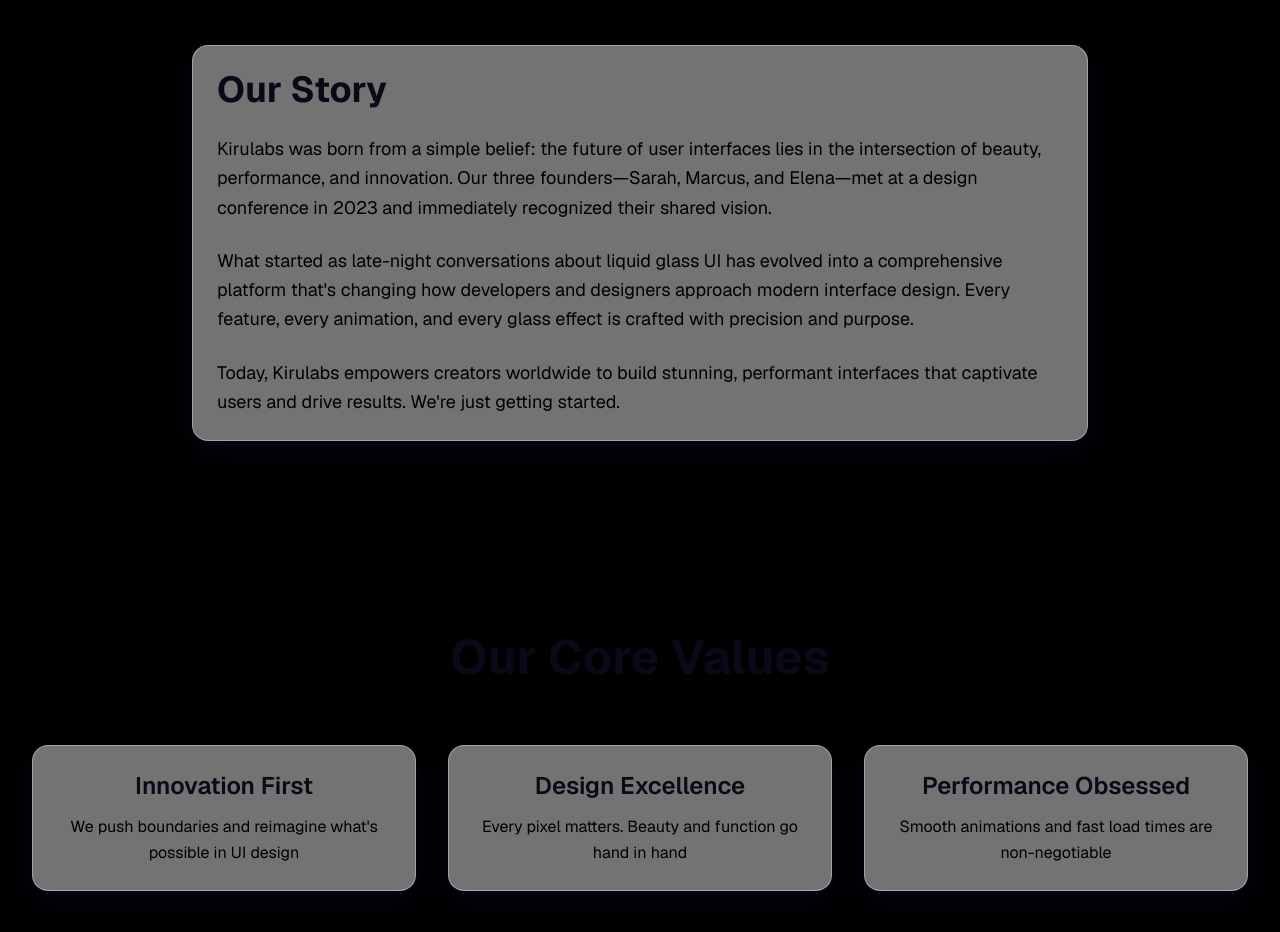
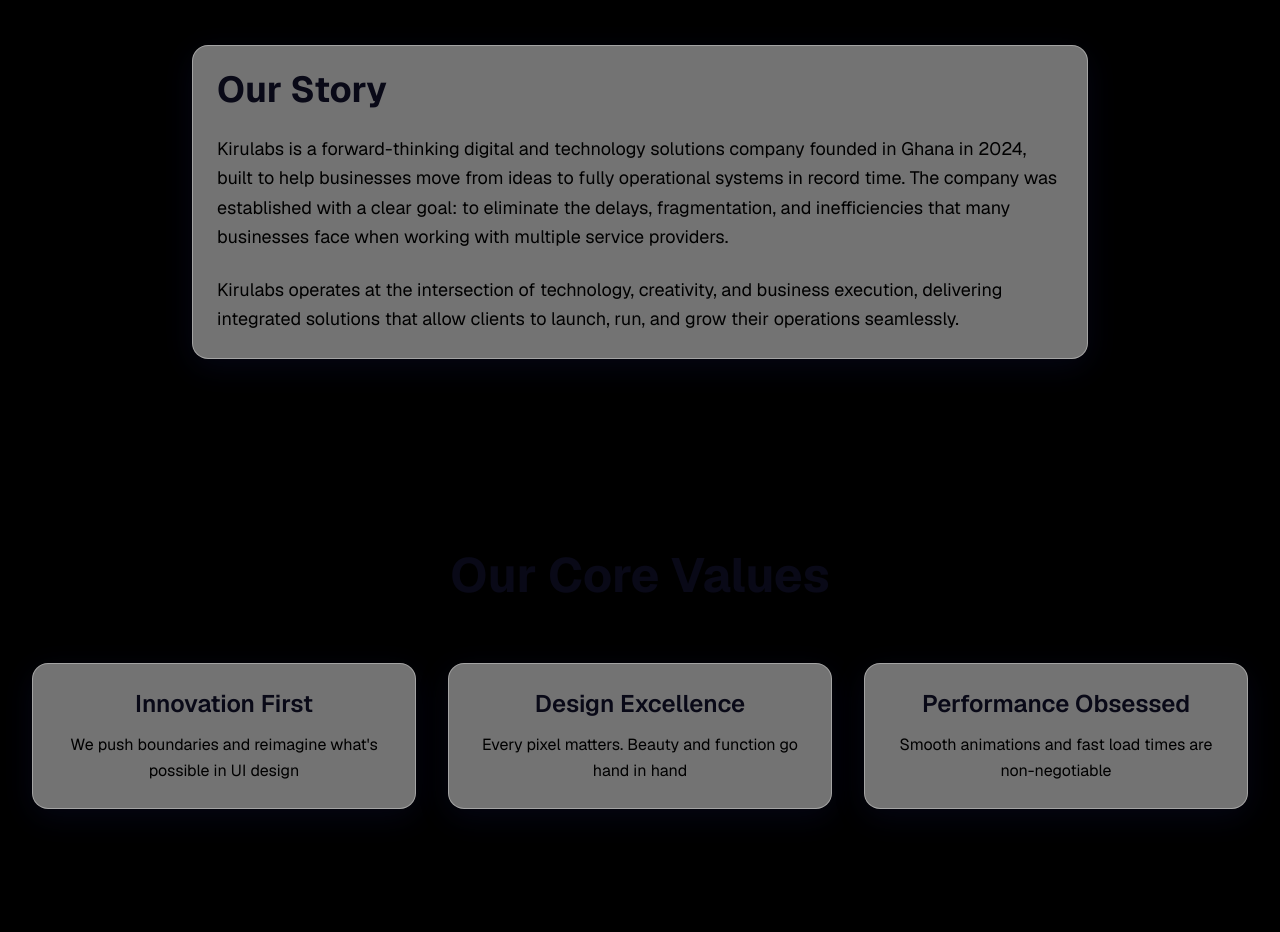
Before and after one commit to mends4eva/kiru-labs, a Next.js app: page /about in a window 1280 px wide. Shown: the part 1860-2792 px from the top of the page. Built offline with nearby package versions, Linux system fonts and the light colour scheme.

Commit message:
kiru-about

```diff
--- a/app/about/page.tsx
+++ b/app/about/page.tsx
@@ -151,13 +151,10 @@ export default function About() {
           <div className="glass-card space-y-4 sm:space-y-6 hover:border-primary/50 smooth-all hover:glow-effect p-6 sm:p-8">
             <h2 className="text-2xl sm:text-3xl md:text-4xl font-bold">Our Story</h2>
             <p className="text-xs sm:text-sm md:text-base lg:text-lg tumtum leading-relaxed">
-              Kirulabs was born from a simple belief: the future of user interfaces lies in the intersection of beauty, performance, and innovation. Our three founders—Sarah, Marcus, and Elena—met at a design conference in 2023 and immediately recognized their shared vision.
+            Kirulabs is a forward-thinking digital and technology solutions company founded in Ghana in 2024, built to help businesses move from ideas to fully operational systems in record time. The company was established with a clear goal: to eliminate the delays, fragmentation, and inefficiencies that many businesses face when working with multiple service providers.
             </p>
             <p className="text-xs sm:text-sm md:text-base lg:text-lg tumtum leading-relaxed">
-              What started as late-night conversations about liquid glass UI has evolved into a comprehensive platform that's changing how developers and designers approach modern interface design. Every feature, every animation, and every glass effect is crafted with precision and purpose.
-            </p>
-            <p className="text-xs sm:text-sm md:text-base lg:text-lg tumtum leading-relaxed">
-              Today, Kirulabs empowers creators worldwide to build stunning, performant interfaces that captivate users and drive results. We're just getting started.
+            Kirulabs operates at the intersection of technology, creativity, and business execution, delivering integrated solutions that allow clients to launch, run, and grow their operations seamlessly.
             </p>
           </div>
         </div>
```
